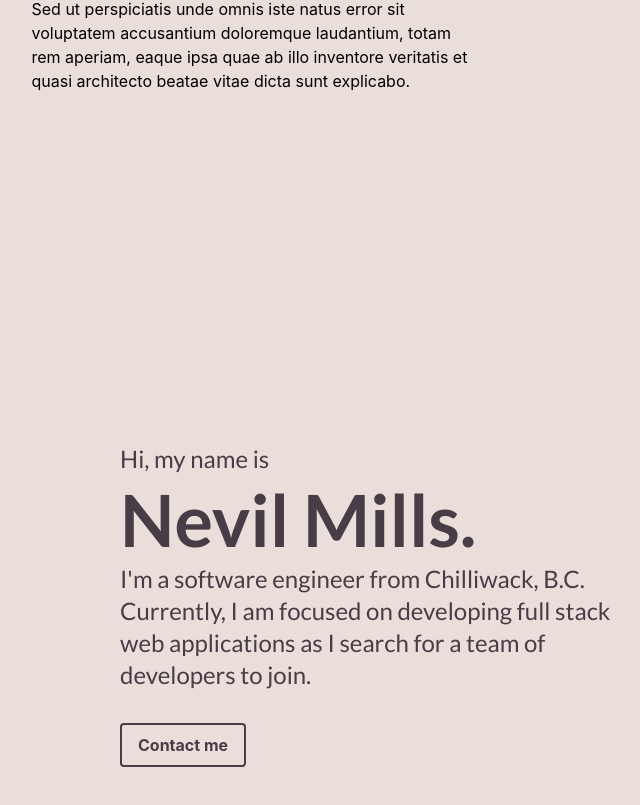
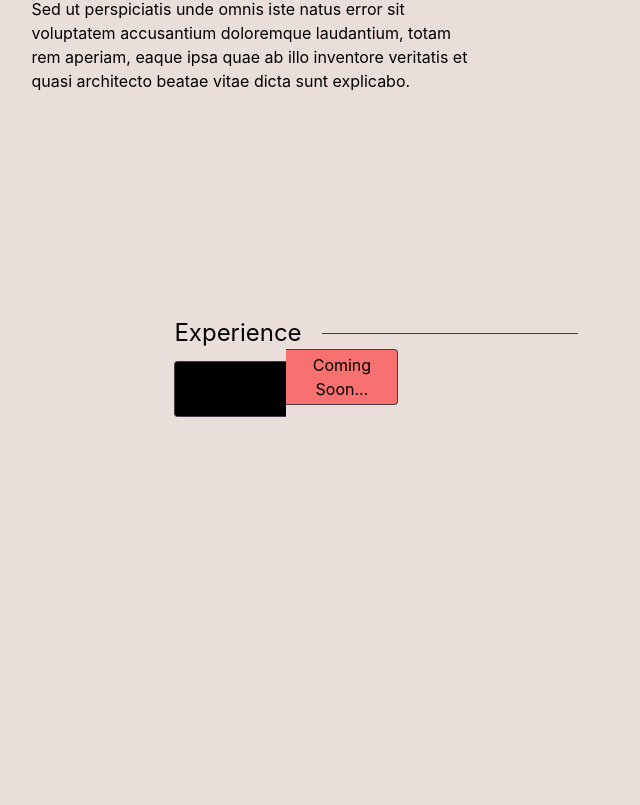
Before and after one commit to nevilmills/portfolio, a Next.js app: page / in a window 1280 px wide. Shown: the part 1315-2120 px from the top of the page, without its empty margins (264-904 px from the left). After the commit the page ends 1844 px from the top, so only its background shows below. Built offline with nearby package versions, Linux system fonts and the light colour scheme; grey boxes are pictures that could not be loaded.

Commit message:
add unfinished tab component to experience section

```diff
--- /dev/null
+++ b/components/Tab.tsx
@@ -0,0 +1,32 @@
+import React from "react";
+
+interface TabProps {
+  text: string;
+  active: boolean;
+  toggleActive: () => void;
+  pos?: "first" | "last";
+}
+
+export const Tab: React.FC<TabProps> = ({
+  text,
+  active,
+  pos,
+  toggleActive,
+}) => {
+  const bgColour = active ? "is-active" : null;
+  const classList =
+    pos === "first"
+      ? `tab rounded-l border-r-0 ${bgColour}`
+      : `tab rounded-r border-l-0 ${bgColour}`;
+
+  return (
+    <button
+      className={classList}
+      onClick={() => {
+        toggleActive();
+      }}
+    >
+      {text}
+    </button>
+  );
+};
--- a/components/About.tsx
+++ b/components/sections/About.tsx
@@ -1,6 +1,6 @@
 import React from "react";
-import { SectionHeader } from "./SectionHeader";
-import me from "../images/me.jpg";
+import { SectionHeader } from "../SectionHeader";
+import me from "../../images/me.jpg";
 import Image from "next/image";
 
 interface AboutProps {}
--- /dev/null
+++ b/components/sections/Experience.tsx
@@ -0,0 +1,44 @@
+import React, { useState } from "react";
+import { SectionHeader } from "../SectionHeader";
+import { Tab } from "../Tab";
+
+interface ExperienceProps {}
+
+export const Experience: React.FC<ExperienceProps> = ({}) => {
+  const tabs = ["UFV", "Coming Soon..."];
+  const [active, setActive] = useState<string>(tabs[0]);
+
+  return (
+    <section className="flex flex-col items-center py-28">
+      <div>
+        <SectionHeader text="Experience" />
+        <div className="">
+          {tabs.map((tab, idx) => {
+            if (idx == 0) {
+              return (
+                <Tab
+                  key={tab}
+                  text={tab}
+                  active={active === tab}
+                  pos="first"
+                  toggleActive={() => setActive(tab)}
+                />
+              );
+            }
+            if (idx == tabs.length - 1) {
+              return (
+                <Tab
+                  key={tab}
+                  text={tab}
+                  active={active === tab}
+                  pos="last"
+                  toggleActive={() => setActive(tab)}
+                />
+              );
+            }
+          })}
+        </div>
+      </div>
+    </section>
+  );
+};
--- a/pages/index.tsx
+++ b/pages/index.tsx
@@ -1,8 +1,9 @@
 import type { NextPage } from "next";
 import Head from "next/head";
 import Image from "next/image";
-import { About } from "../components/About";
-import { Introduction } from "../components/Introduction";
+import { About } from "../components/sections/About";
+import { Experience } from "../components/sections/Experience";
+import { Introduction } from "../components/sections/Introduction";
 import { NavBar } from "../components/NavBar";
 import { Wrapper } from "../components/Wrapper";
 import styles from "../styles/Home.module.css";
@@ -13,7 +14,7 @@ const Home: NextPage = () => {
       <NavBar />
       <Introduction />
       <About />
-      <Introduction />
+      <Experience />
     </div>
   );
 };
--- a/styles/globals.css
+++ b/styles/globals.css
@@ -14,6 +14,14 @@
     -webkit-backdrop-filter: blur(10px);
     backdrop-filter: blur(10px);
     box-shadow: 0 2px 4px 0 rgba(0, 0, 0, 0.2);
+  }
+
+  .tab {
+    @apply bg-red-400 h-14 w-28 border-darkliver border-[1px];
+  }
+
+  .is-active {
+    @apply bg-black;
   }
 
   .heading::after {
--- a/tailwind.config.js
+++ b/tailwind.config.js
@@ -1,5 +1,5 @@
 module.exports = {
-  content: ["./pages/*", "./components/*"],
+  content: ["./pages/*", "./components/*/*", "./components/*"],
   theme: {
     extend: {
       keyframes: {
```
Also changed, not shown: components/sections/Introduction.tsx (renamed from components/Introduction.tsx).
